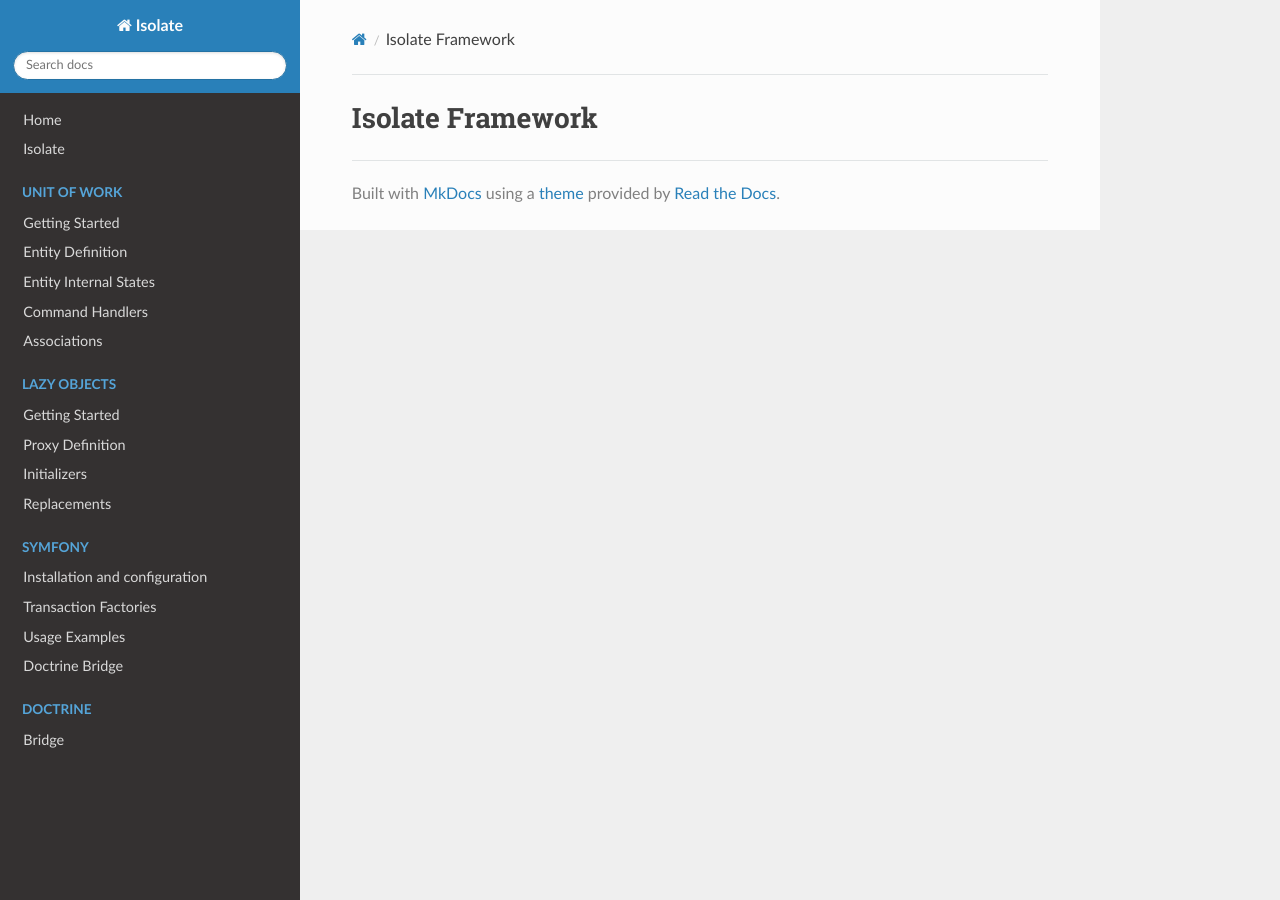
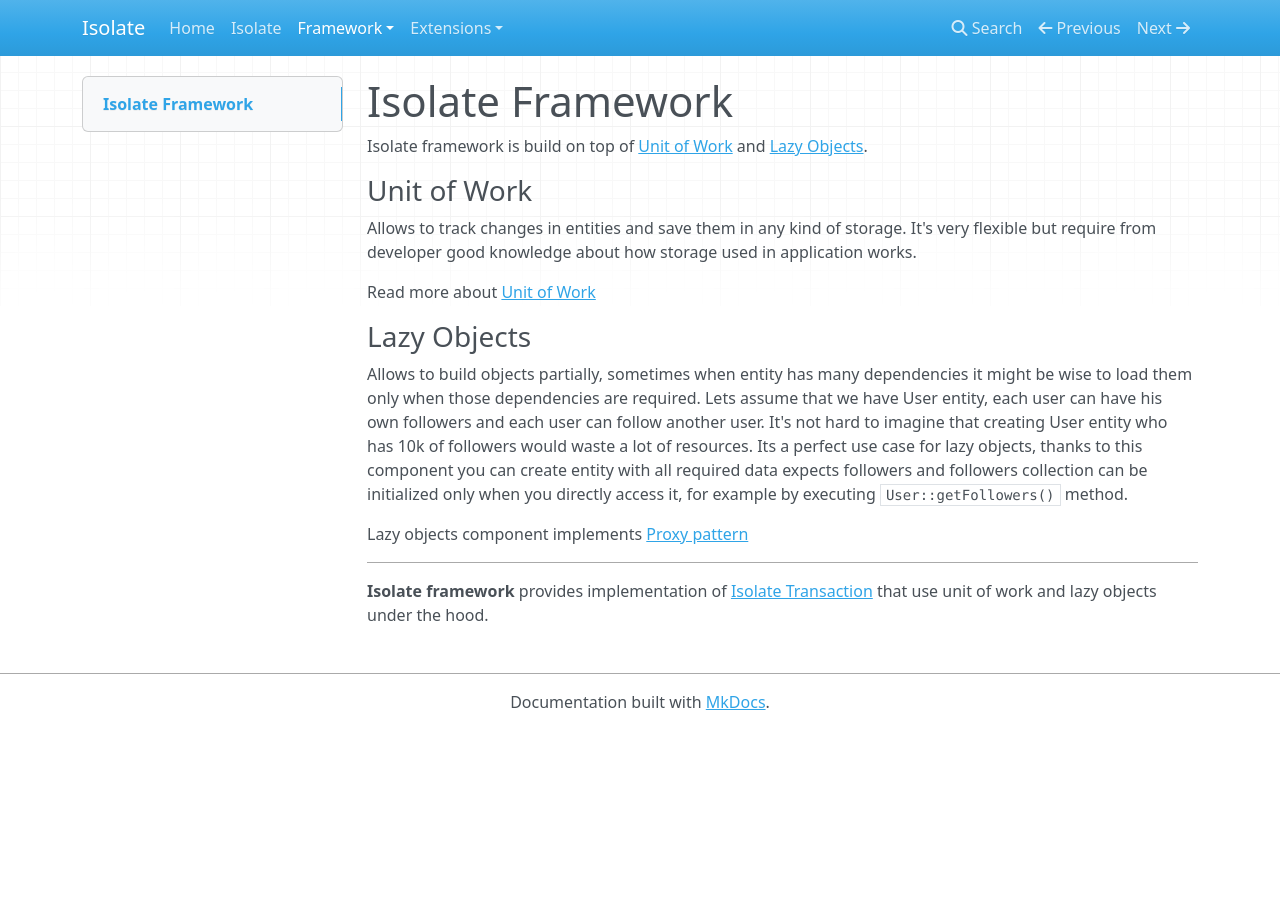
Before and after one commit to isolate-org/documentation, an MkDocs documentation site: the page built from docs/framework/index.md, in a window 1280 px wide. Built offline with MkDocs 1.6.1, drawn with Linux system fonts in a browser that asks for light colours; nearby versions of some CDN libraries; old or Windows-style settings are respelled for this version of MkDocs.

Commit message:
Changed skin and updated documentation

```diff
--- a/docs/framework/index.md
+++ b/docs/framework/index.md
@@ -1 +1,27 @@
 # Isolate Framework
+
+Isolate framework is build on top of [Unit of Work](unit-of-work/getting-started.md) and [Lazy Objects](lazy-objects/getting-started.md).
+
+### Unit of Work
+
+Allows to track changes in entities and save them in any kind of storage. It's very flexible but require from
+developer good knowledge about how storage used in application works.
+
+Read more about [Unit of Work](http://martinfowler.com/eaaCatalog/unitOfWork.html)
+
+### Lazy Objects
+
+Allows to build objects partially, sometimes when entity has many dependencies it might be wise to load them
+only when those dependencies are required.
+Lets assume that we have User entity, each user can have his own followers and each user can follow another user.
+It's not hard to imagine that creating User entity who has 10k of followers would waste a lot of resources.
+Its a perfect use case for lazy objects, thanks to this component you can create entity with all required data expects
+followers and followers collection can be initialized only when you directly access it, for example by executing
+``User::getFollowers()`` method.
+
+Lazy objects component implements [Proxy pattern](https://en.wikipedia.org/wiki/Proxy_pattern)
+
+---
+
+**Isolate framework** provides implementation of [Isolate Transaction](../isolate/isolate.md) that use unit of work and
+lazy objects under the hood.
--- a/mkdocs.yml
+++ b/mkdocs.yml
@@ -1,25 +1,29 @@
 site_name: Isolate
-theme_dir: theme
 pages:
   - Home: index.md
   - Isolate: isolate/isolate.md
-  - Unit of Work:
-    - Getting Started: unit-of-work/getting-started.md
-    - Entity Definition: unit-of-work/entity-definition.md
-    - Entity Internal States: unit-of-work/entity-internal-states.md
-    - Command Handlers: unit-of-work/command-handlers.md
-    - Associations: unit-of-work/associations.md
-  - Lazy Objects:
-    - Getting Started: lazy-objects/getting-started.md
-    - Proxy Definition: lazy-objects/proxy-definition.md
-    - Initializers: lazy-objects/initializers.md
-    - Replacements: lazy-objects/replacements.md
-  - Symfony:
-    - Installation and configuration: symfony/installation-and-configuration.md
-    - Transaction Factories: symfony/transaction-factories.md
-    - Usage Examples: symfony/usage-examples.md
-    - Doctrine Bridge: symfony/doctrine-bridge.md
-  - Doctrine:
-    - Bridge: doctrine/bridge.md
-theme: readthedocs
+  - Framework:
+    - Getting Started: framework/index.md
+    - Unit of Work:
+      - Getting Started: framework/unit-of-work/getting-started.md
+      - Entity Definition: framework/unit-of-work/entity-definition.md
+      - Entity Internal States: framework/unit-of-work/entity-internal-states.md
+      - Command Handlers: framework/unit-of-work/command-handlers.md
+      - Associations: framework/unit-of-work/associations.md
+    - Lazy Objects:
+      - Getting Started: framework/lazy-objects/getting-started.md
+      - Proxy Definition: framework/lazy-objects/proxy-definition.md
+      - Property Value Initializers: framework/lazy-objects/initializers.md
+      - Method Replacements: framework/lazy-objects/replacements.md
+  - Extensions:
+    - Symfony:
+      - Installation and configuration: extensions/symfony/installation-and-configuration.md
+      - Transaction Factories: extensions/symfony/transaction-factories.md
+      - Usage Examples: extensions/symfony/usage-examples.md
+      - Doctrine Bridge: extensions/symfony/doctrine-bridge.md
+    - Doctrine:
+      - Bridge: extensions/doctrine/bridge.md
+    - Tactician:
+      - Bridge: extensions/tactician/bridge.md
+theme: mkdocs
 use_directory_urls: false
--- a/theme/toc.html
+++ b/theme/toc.html
@@ -1,13 +1,11 @@
 {% if nav_item.children %}
-<li class="toctree-l1 {% if nav_item.active%}current{%endif%}">
-    <a class="{% if nav_item.active%}current{%endif%}" href="{{ nav_item.children[0].url }}">{{ nav_item.title }}</a>
+<ul class="subnav">
+    <li><span>{{ nav_item.title }}</span></li>
 
-    {% if nav_item == current_page %}
-        {% for nav_item in nav_item.children %}
-        {% include 'toc.html' %}
-        {% endfor %}
-    {% endif %}
-</li>
+    {% for nav_item in nav_item.children %}
+    {% include 'toc.html' %}
+    {% endfor %}
+</ul>
 {% else %}
 <li class="toctree-l1 {% if nav_item.active%}current{%endif%}">
     <a class="{% if nav_item.active%}current{%endif%}" href="{{ nav_item.url }}">{{ nav_item.title }}</a>
```
Also changed, not shown: docs/extensions/symfony/installation-and-configuration.md (renamed from docs/symfony/installation-and-configuration.md, +1 -0 lines), docs/extensions/symfony/usage-examples.md (renamed from docs/symfony/usage-examples.md, +1 -1 lines), docs/extensions/tactician/bridge.md (added, +32 -0 lines), docs/index.md (+5 -4 lines), docs/extensions/doctrine/bridge.md (renamed from docs/doctrine/bridge.md), docs/extensions/symfony/doctrine-bridge.md (renamed from docs/symfony/doctrine-bridge.md), docs/extensions/symfony/transaction-factories.md (renamed from docs/symfony/transaction-factories.md), docs/framework/lazy-objects/getting-started.md (renamed from docs/lazy-objects/getting-started.md), docs/framework/lazy-objects/initializers.md (renamed from docs/lazy-objects/initializers.md), docs/framework/lazy-objects/proxy-definition.md (renamed from docs/lazy-objects/proxy-definition.md), docs/framework/lazy-objects/replacements.md (renamed from docs/lazy-objects/replacements.md), docs/framework/unit-of-work/associations.md (renamed from docs/unit-of-work/associations.md), docs/framework/unit-of-work/command-handlers.md (renamed from docs/unit-of-work/command-handlers.md), docs/framework/unit-of-work/entity-definition.md (renamed from docs/unit-of-work/entity-definition.md), 2 more files.
